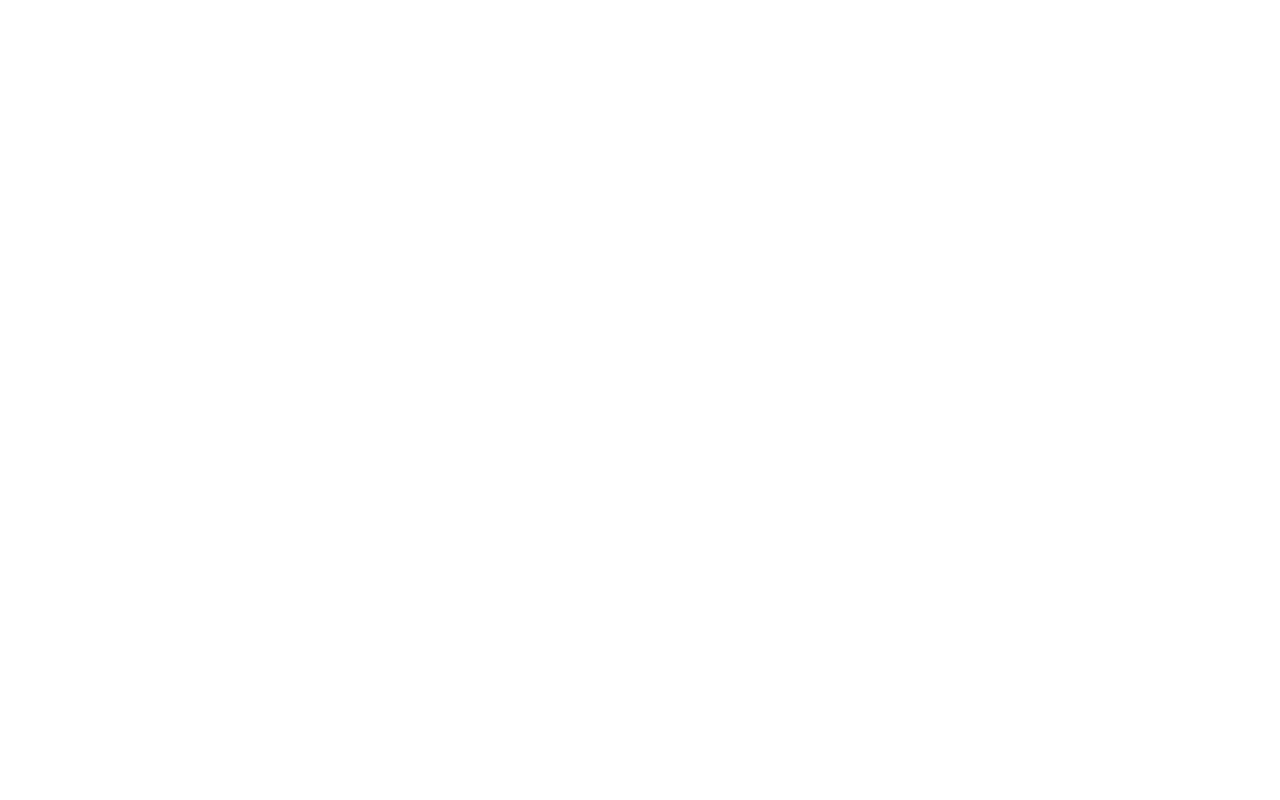
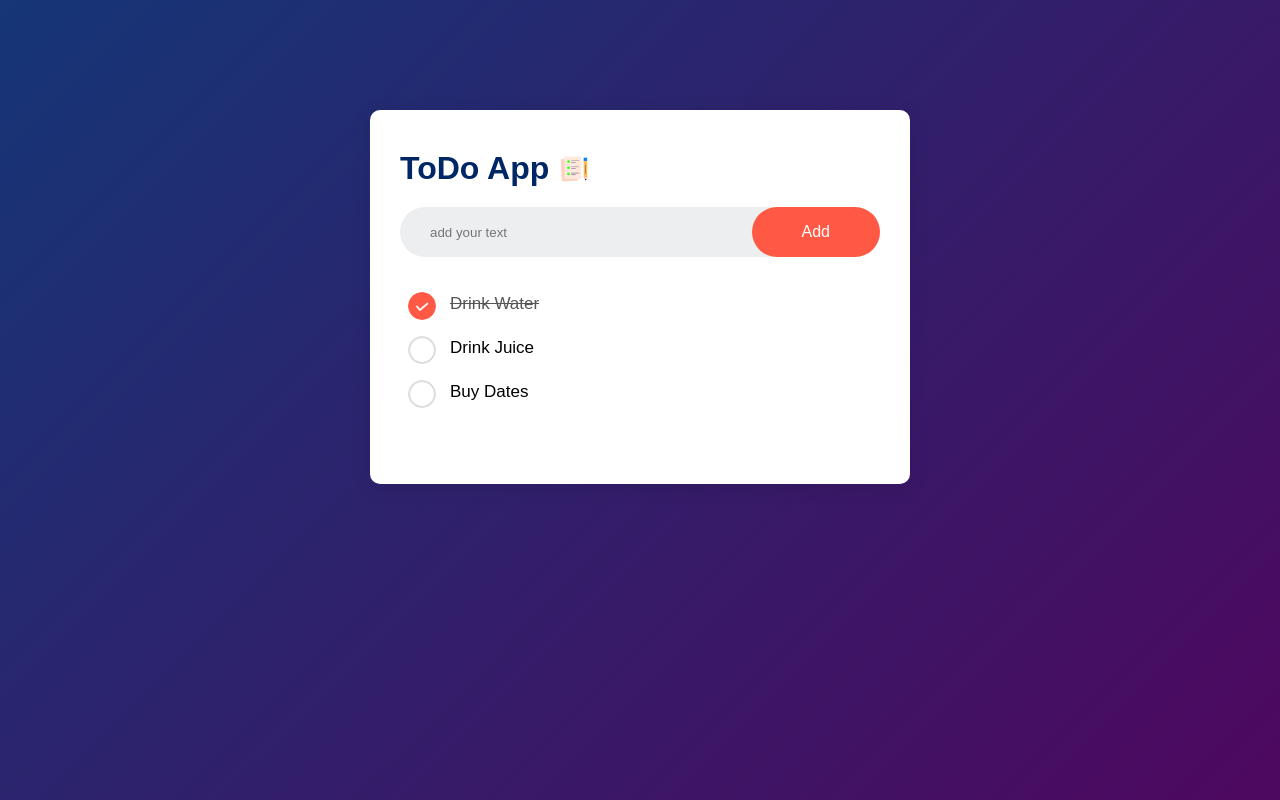
Before and after one commit to saifulislamnahid-git/todolist, a plain HTML site: page index.html in a window 1280 px wide. Drawn offline with Linux system fonts and the light colour scheme.

Commit message:
added html and css style

```diff
--- a/index.html
+++ b/index.html
@@ -5,5 +5,20 @@
     <title>To-Do List App - Saiful Islam</title>
     <link rel="stylesheet" href="style.css" />
   </head>
-  <body></body>
+  <body>
+    <div class="container">
+      <div class="todo-app">
+        <h1>ToDo App <img src="images/icon.png" /></h1>
+        <div class="row">
+          <input placeholder="add your text" type="text" />
+          <button>Add</button>
+        </div>
+        <ul>
+          <li class="checked">Drink Water</li>
+          <li>Drink Juice</li>
+          <li>Buy Dates</li>
+        </ul>
+      </div>
+    </div>
+  </body>
 </html>
--- a/style.css
+++ b/style.css
@@ -4,3 +4,82 @@
   font-family: "Poppins", sans-serif;
   box-sizing: border-box;
 }
+.container {
+  width: 100%;
+  min-height: 100vh;
+  background: linear-gradient(135deg, #153677, #4e085f);
+  padding: 10px;
+}
+.todo-app {
+  width: 100%;
+  max-width: 540px;
+  margin: 100px auto 20px;
+  background-color: #fff;
+  border-radius: 10px;
+  box-shadow: 0 4px 20px rgba(0, 0, 0, 0.1);
+  padding: 40px 30px 70px;
+}
+.todo-app h1 {
+  color: #002765;
+  display: flex;
+  align-items: center;
+  margin-bottom: 20px;
+}
+.todo-app h1 img {
+  width: 30px;
+  margin-left: 10px;
+}
+.row {
+  display: flex;
+  align-items: center;
+  justify-content: space-between;
+  background: #edeef0;
+  border-radius: 30px;
+  padding-left: 20px;
+  margin-bottom: 25px;
+}
+.row input {
+  flex: 1;
+  border: none;
+  outline: none;
+  background: transparent;
+  padding: 10px;
+  font-weight: 14px;
+}
+.row button {
+  border: none;
+  outline: none;
+  padding: 16px 50px;
+  background: #ff5945;
+  color: #fff;
+  font-size: 16px;
+  cursor: pointer;
+  border-radius: 40px;
+}
+
+ul li {
+  list-style: none;
+  font-size: 17px;
+  padding: 12px 8px 12px 50px;
+  user-select: none;
+  cursor: pointer;
+  position: relative;
+}
+ul li::before {
+  content: "";
+  position: absolute;
+  height: 28px;
+  width: 28px;
+  border-radius: 50%;
+  background-image: url(images/unchecked.png);
+  background-size: cover;
+  top: 10px;
+  left: 8px;
+}
+ul li.checked {
+  color: #555;
+  text-decoration: line-through;
+}
+ul li.checked::before {
+  background-image: url(images/checked.png);
+}
```
